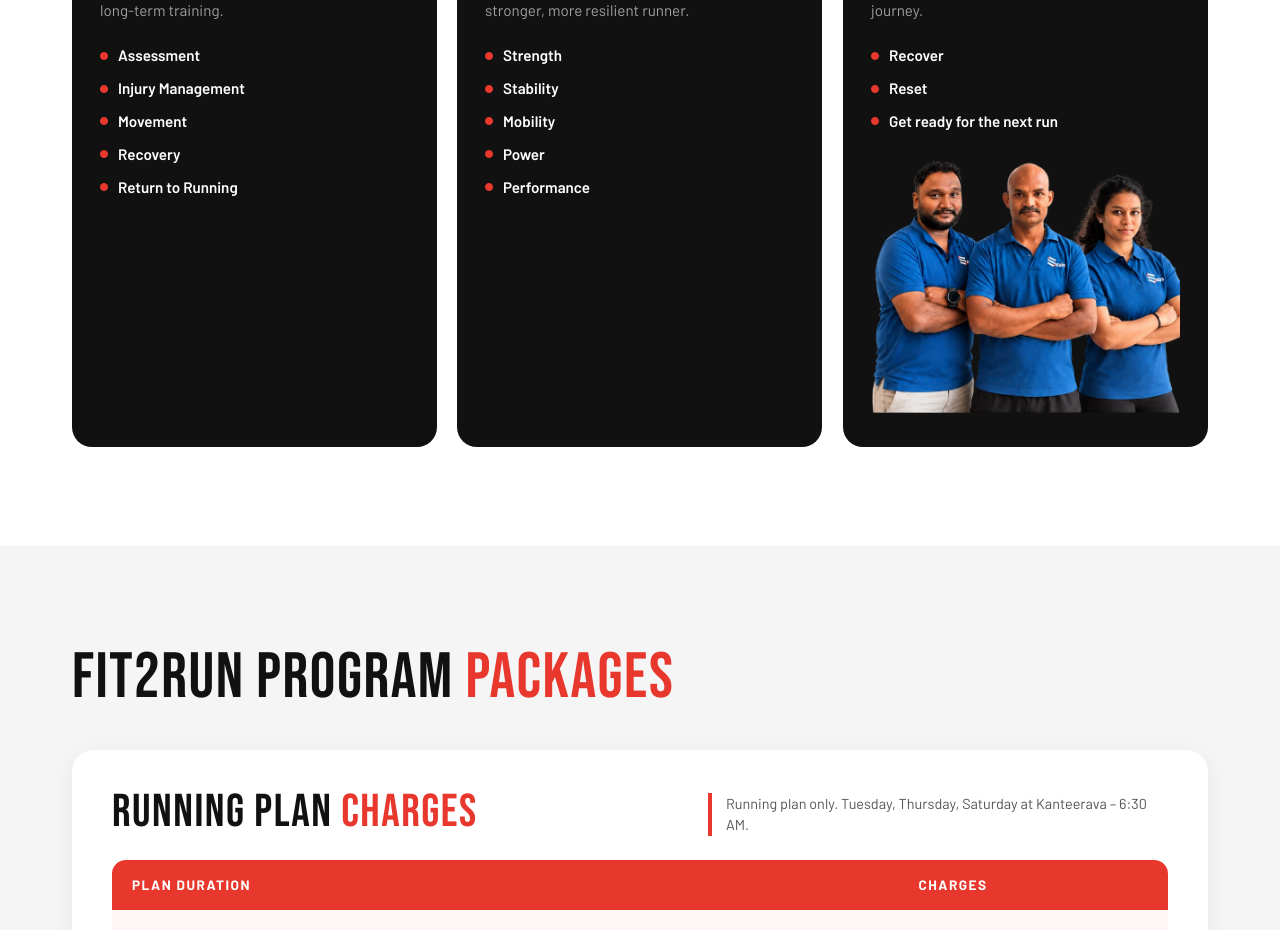
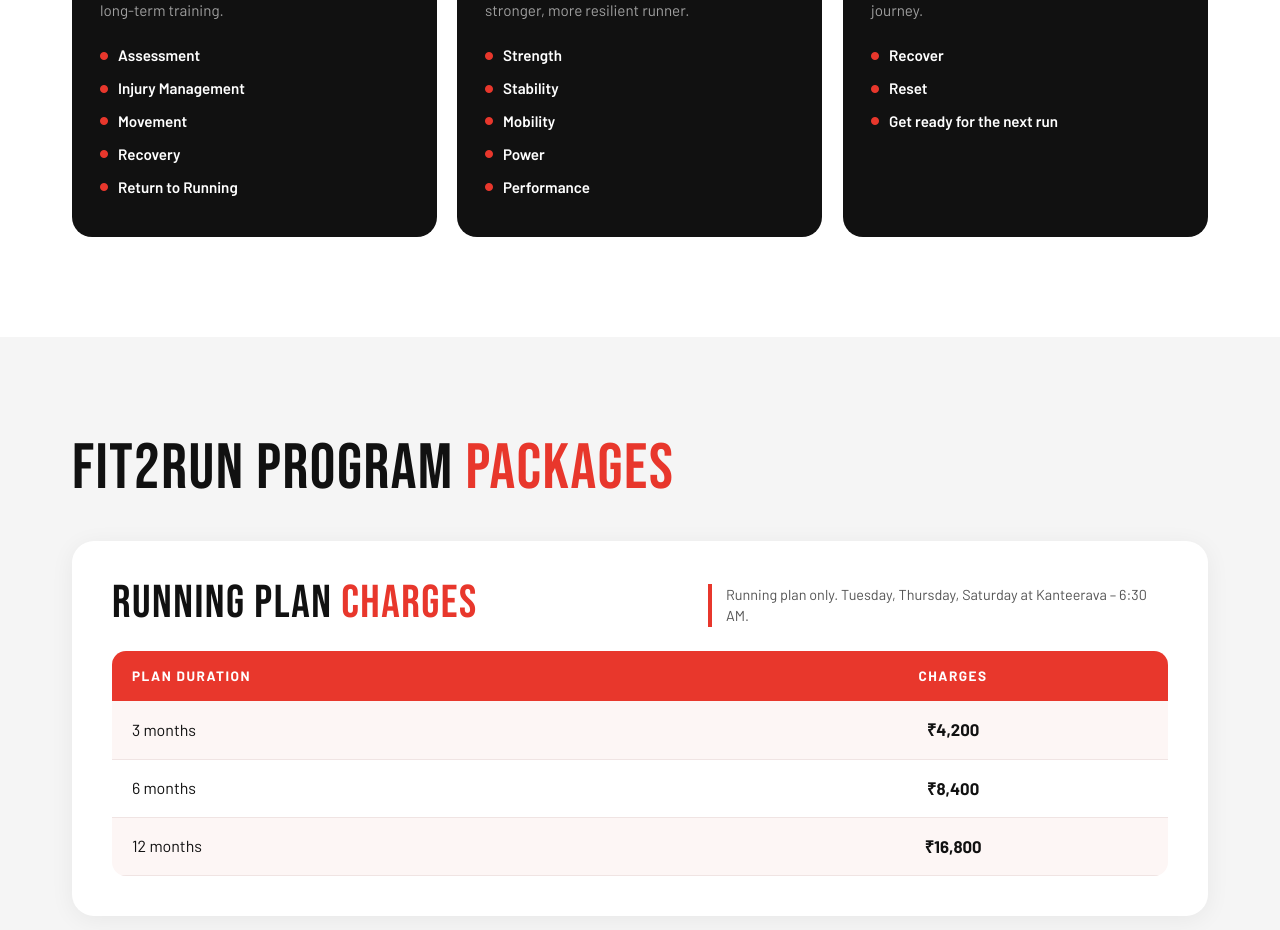
Before and after one commit to Aaditya102030/Stairs, a Next.js app: page /fit2run in a window 1280 px wide. Shown: the part 7360-8290 px from the top of the page. Built offline with nearby package versions, Linux system fonts and the light colour scheme.

Commit message:
Update Fit2Run page

```diff
--- a/app/fit2run/page.tsx
+++ b/app/fit2run/page.tsx
@@ -581,7 +581,6 @@ function StairsTeam() {
             <div className="by">Supported by the Stairs Recovery Team</div>
             <p>Recovery is an important part of your training process. With access to deep tissue and massage support, Fit2Run members can make recovery a structured part of their training journey.</p>
             <ul>{["Recover", "Reset", "Get ready for the next run"].map((x) => <li key={x}><i className="fas fa-circle" />{x}</li>)}</ul>
-            <img className="f2r-recovery-img" src="/images/team/fit2run/recovery-team.webp" alt="The Stairs recovery team" />
           </div>
         </div>
       </div>
```
